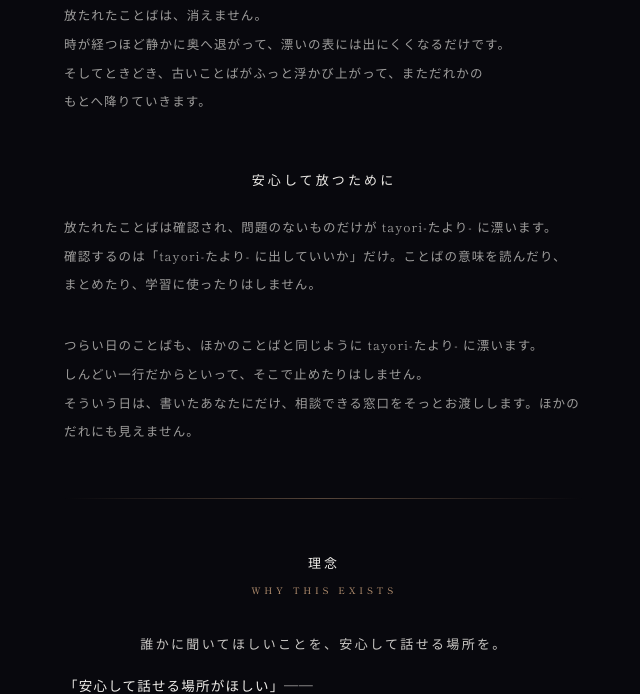
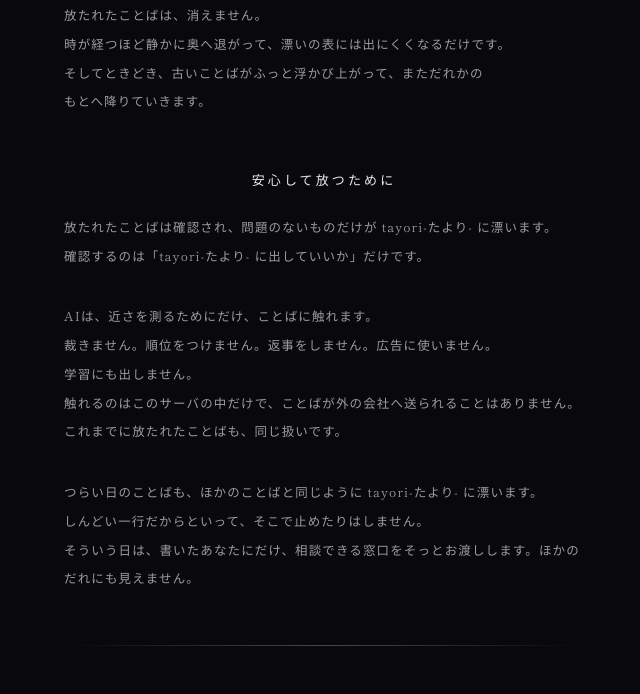
Before and after one commit to welcometotayori/tayori.com, a Flask app: page /about in a window 1280 px wide. Shown: the part 1552-2246 px from the top of the page, without its empty margins (316-956 px from the left). Run offline with Flask 3, Linux system fonts and the light colour scheme.

Commit message:
feat(原則): AIは「読まない」から「近さを測るためにだけ触れる」へ
意味索引を入れる前に、原則のほうを先に書き換える。順序が逆だと
「黙って読み始めた」ことになる。

・about「安心して放つために」に、触れ方の限界を数え上げた一段を足す
  （裁かない・順位をつけない・返事をしない・広告に使わない・学習に
  出さない・外へ送らない）。既存のことばも同じ対象で、個別に外す手段は
  作らない——作れば「外していない人のことばは読んでいい」になる。
・規約 第3条に第7号を新設。第3条を号で参照している条文は無いので
  以降の繰り下がりは他に波及しない。
・プライバシーに「4の2」を新設。3項の「本文を読み取って分類・要約・
  推薦・分析を行う自動処理も行いません」は 4の2 と正面から矛盾するので
  外し、4項の門番の条項からも「内容の意味の分析はせず」を落とす
  （分析しない約束は 4の2 が別の形で引き受ける）。
・最終改定日を 2026-07-29 へ。

なお privacy 4項の「ことばを検索・指定して探す方法は存在しません」は
今回は残す。探索の導線ができる日に、その実装と一緒に直す。

Co-Authored-By: Claude Opus 5 <noreply@anthropic.com>

```diff
--- a/templates/about.html
+++ b/templates/about.html
@@ -54,7 +54,15 @@
 
   <h2>安心して放つために</h2>
   <p class="quiet">放たれた<wbr>ことばは<wbr>確認され、<wbr>問題のない<wbr>ものだけが <wbr>tayori-たより- に<wbr>漂います。<br>
-     確認するのは<wbr>「tayori-たより- に出していいか」<wbr>だけ。<wbr>ことばの<wbr>意味を<wbr>読んだり、<wbr>まとめたり、<wbr>学習に<wbr>使ったりは<wbr>しません。</p>
+     確認するのは<wbr>「tayori-たより- に出していいか」<wbr>だけです。</p>
+  {# 2026-07-29：「AIは中身を読まない」から原則を書き換えた。近さを測るために本文へ触れる
+     ことを認め、代わりに触れ方の限界（裁かない・順位をつけない・返事をしない・広告に
+     使わない・学習に出さない・外へ送らない）を数え上げる。既存のことばも同じ対象で、
+     個別に外す手段は作らない——作れば「外していない人のことばは読んでいい」になる。 #}
+  <p class="quiet">AIは、<wbr>近さを<wbr>測るために<wbr>だけ、<wbr>ことばに<wbr>触れます。<br>
+     裁きません。<wbr>順位を<wbr>つけません。<wbr>返事を<wbr>しません。<wbr>広告に<wbr>使いません。<wbr>学習にも<wbr>出しません。<br>
+     触れるのは<wbr>この<wbr>サーバの<wbr>中だけで、<wbr>ことばが<wbr>外の<wbr>会社へ<wbr>送られる<wbr>ことは<wbr>ありません。<br>
+     これまでに<wbr>放たれた<wbr>ことばも、<wbr>同じ<wbr>扱いです。</p>
   <p class="quiet">つらい<wbr>日の<wbr>ことばも、<wbr>ほかの<wbr>ことばと<wbr>同じように <wbr>tayori-たより- に<wbr>漂います。<br>
      しんどい<wbr>一行だから<wbr>といって、<wbr>そこで<wbr>止めたりは<wbr>しません。<br>
      そういう<wbr>日は、<wbr>書いた<wbr>あなたにだけ、<wbr>相談できる<wbr>窓口を<wbr>そっと<wbr>お渡しします。<wbr>ほかの<wbr>だれにも<wbr>見えません。</p>
--- a/templates/terms.html
+++ b/templates/terms.html
@@ -25,7 +25,7 @@
 </head>
 <body>
   <h1>利用規約</h1>
-  <div class="lead-meta">tayori-たより-　利用規約<br>制定日：2026年7月1日／最終改定日：2026年7月28日</div>
+  <div class="lead-meta">tayori-たより-　利用規約<br>制定日：2026年7月1日／最終改定日：2026年7月29日</div>
 
   <p class="intro">この利用規約（以下「本規約」といいます）は、個人が実験的なプロジェクトとして運営するサービス「tayori-たより-」の利用条件を定めるものです。</p>
 
@@ -54,6 +54,7 @@
     <li>「付箋」は、ことばを読んだ利用者が、自分の棚に残した控えに対して自分のために付ける私的な覚え書きです。付箋は他の利用者に公開されず、<b>書き手にも一切開示されません</b>（書き手に伝わるのは、棚に残ったという事実のみです）。</li>
     <li>他の利用者ができるのは、表示されたことばを自分の棚に残すことだけです。ことばへの反応（「いいな」）を送る機能は、2026年7月27日に廃止しました。</li>
     <li>放たれたことばは、宙へ出す前に、掲載できるかどうかの確認（キーワード照合。設定によりAIによる可否判定を併用することがあります）を通ります。運営者は、掲載しない判断をした場合でも、その理由を個別に通知しない場合があります。</li>
+    <li>本サービスは、ことばどうしの「近さ」を測るために、本文を自動処理（AIを含みます）により数値の表現に変換し、保存します。この処理は、ことばを他のことばの近くへ寄せることだけに用い、<b>内容の評価・格付け・順位付け・自動返信の生成は行わず、広告に利用せず、AIの学習用データとして外部に提供しません</b>。処理は本サービスのサーバ内で完結し、本文が外部のAI事業者に送信されることはありません。本号は、<b>本規約の改定前に放たれたことばにも適用されます</b>。</li>
     <li>本サービスは営利を主目的とせず、個人により無償で運営される研究的・実験的プロジェクトです。ユーザーはその性質を理解のうえ利用するものとします。</li>
     <li>本サービスは、データの永続性、通知メールの到達、機能の継続的な提供その他一切について、これを保証するものではありません。</li>
   </ol>
```
Also changed, not shown: templates/privacy.html (+13 -3 lines).
